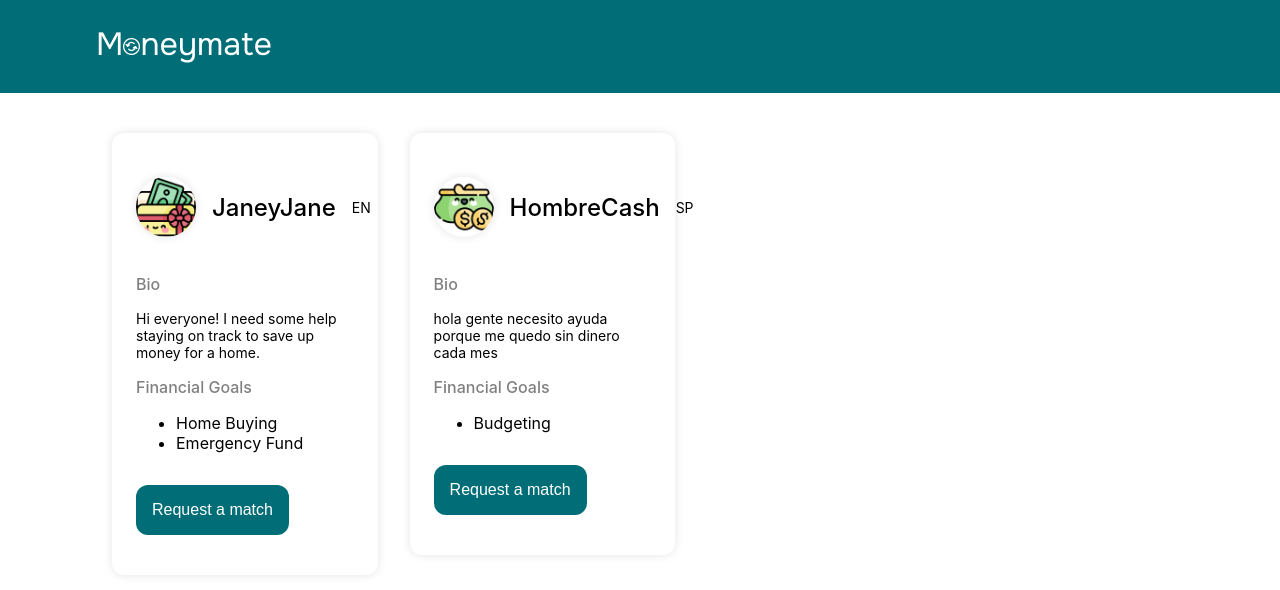
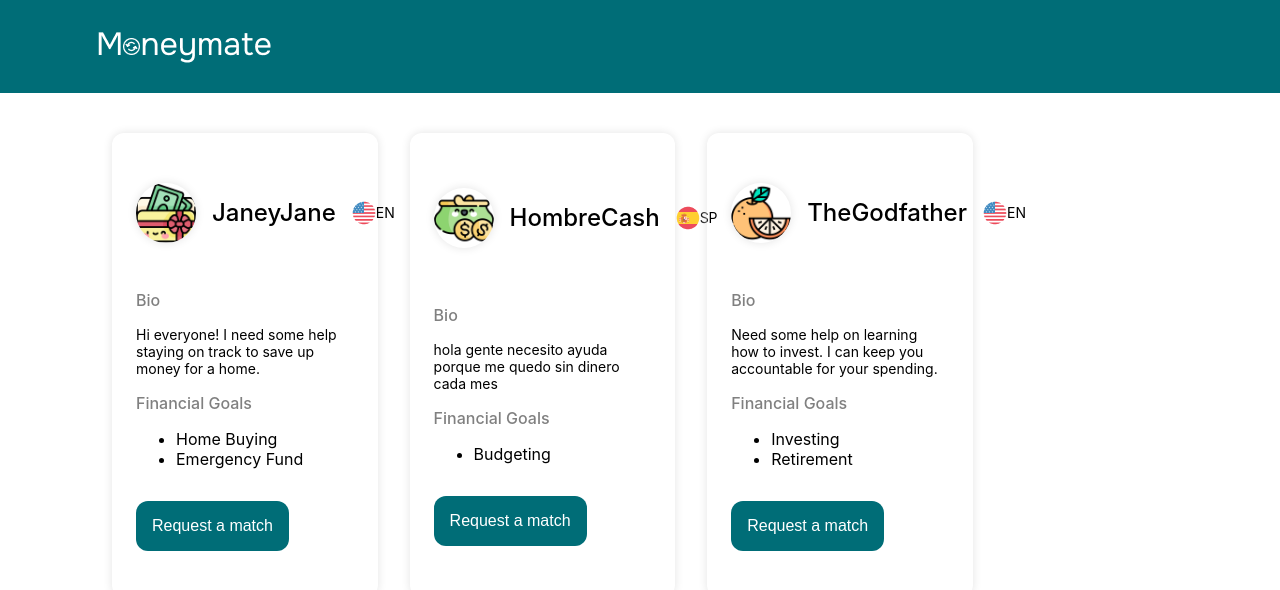
Before and after one commit to Dania-h/moneymate, a React (Vite) app in the folder frontend/: page /find in a window 1280 px wide. Shown: the top 590 px of the page. Built offline with nearby package versions, Linux system fonts and the light colour scheme.

Commit message:
added conditional flag rendering

```diff
--- a/frontend/src/BuddyCard/BuddyCard.jsx
+++ b/frontend/src/BuddyCard/BuddyCard.jsx
@@ -1,13 +1,24 @@
 import PropTypes from "prop-types";
 import Button from "../Button/Button";
+import usflag from "../assets/emojione_flag-for-united-states.png";
+import spflag from "../assets/emojione_flag-for-spain.png";
 
 function BuddyCard({ username, picture, language, bio, financialGoals }) {
   return (
-    <div className="card">
+    <div
+      className="card"
+      style={{
+        minHeight: "26em",
+        display: "flex",
+        flexDirection: "column",
+        justifyContent: "space-around"
+      }}
+    >
       <div className="pic-name">
         <img className="profile-pic" src={picture} />
         <h2>{username}</h2>
-        <p style={{ marginLeft: "1rem" }}>{language}</p>
+        <img src={(language == "EN") ? usflag : spflag} style={{ marginLeft: "1rem" }} />
+        <p>{language}</p>
       </div>
       <div>
         <h3>Bio</h3>
--- a/frontend/src/Find.jsx
+++ b/frontend/src/Find.jsx
@@ -1,6 +1,7 @@
 import BuddyCard from "./BuddyCard/BuddyCard";
 import profile1 from "./assets/profile1.png";
 import profile2 from "./assets/profile2.png";
+import profile3 from "./assets/profile3.png"
 
 function Find() {
   const buddies = [
@@ -10,7 +11,7 @@ function Find() {
       picture: profile1,
       language: "EN",
       bio: "Hi everyone! I need some help staying on track to save up money for a home.",
-      financialGoals: ["Home Buying", "Emergency Fund"],
+      financialGoals: ["Home Buying", "Emergency Fund"]
     },
     {
       id: 2,
@@ -18,8 +19,16 @@ function Find() {
       picture: profile2,
       language: "SP",
       bio: "hola gente necesito ayuda porque me quedo sin dinero cada mes",
-      financialGoals: ["Budgeting"],
+      financialGoals: ["Budgeting"]
     },
+    {
+      id: 3,
+      username: "TheGodfather",
+      picture: profile3,
+      language: "EN",
+      bio: "Need some help on learning how to invest. I can keep you accountable for your spending.",
+      financialGoals: ["Investing", "Retirement"]
+    }
   ];
 
   return (
```
Also changed, not shown: frontend/src/assets/profile3.png (added).
